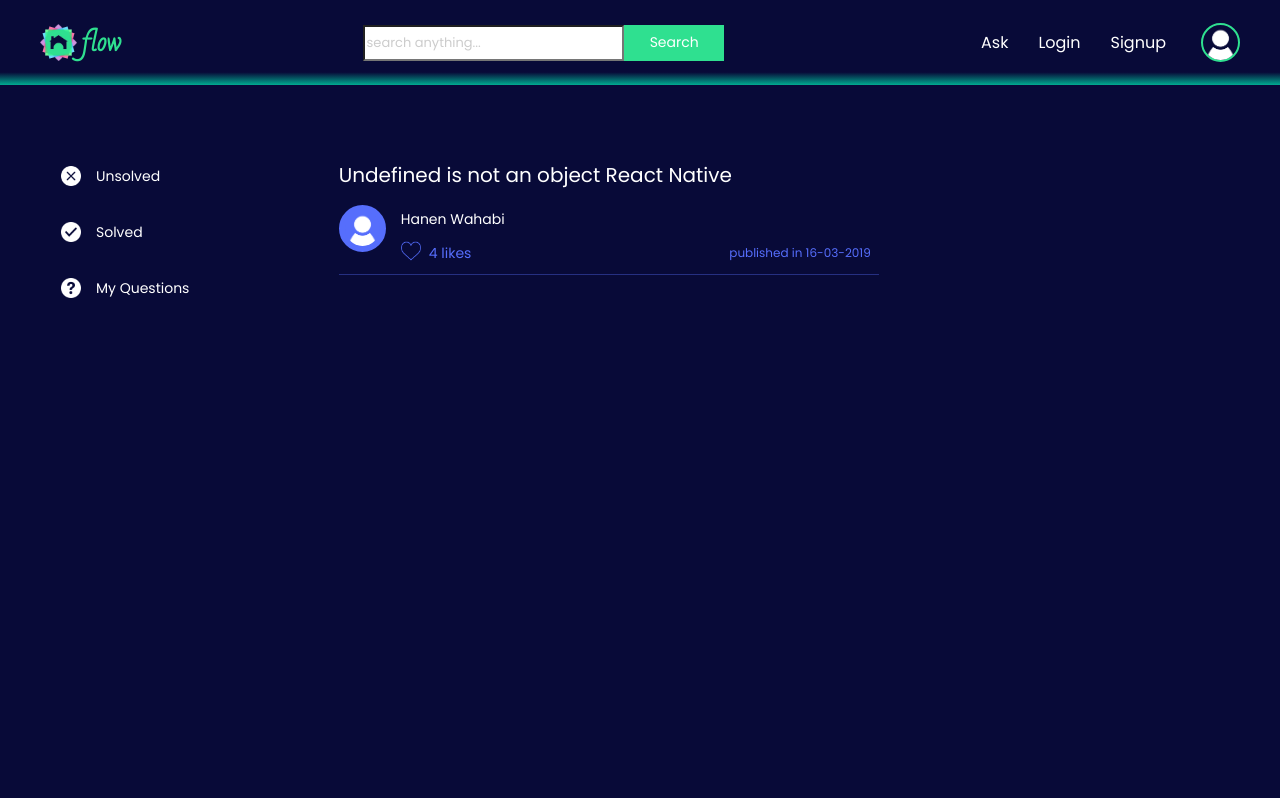
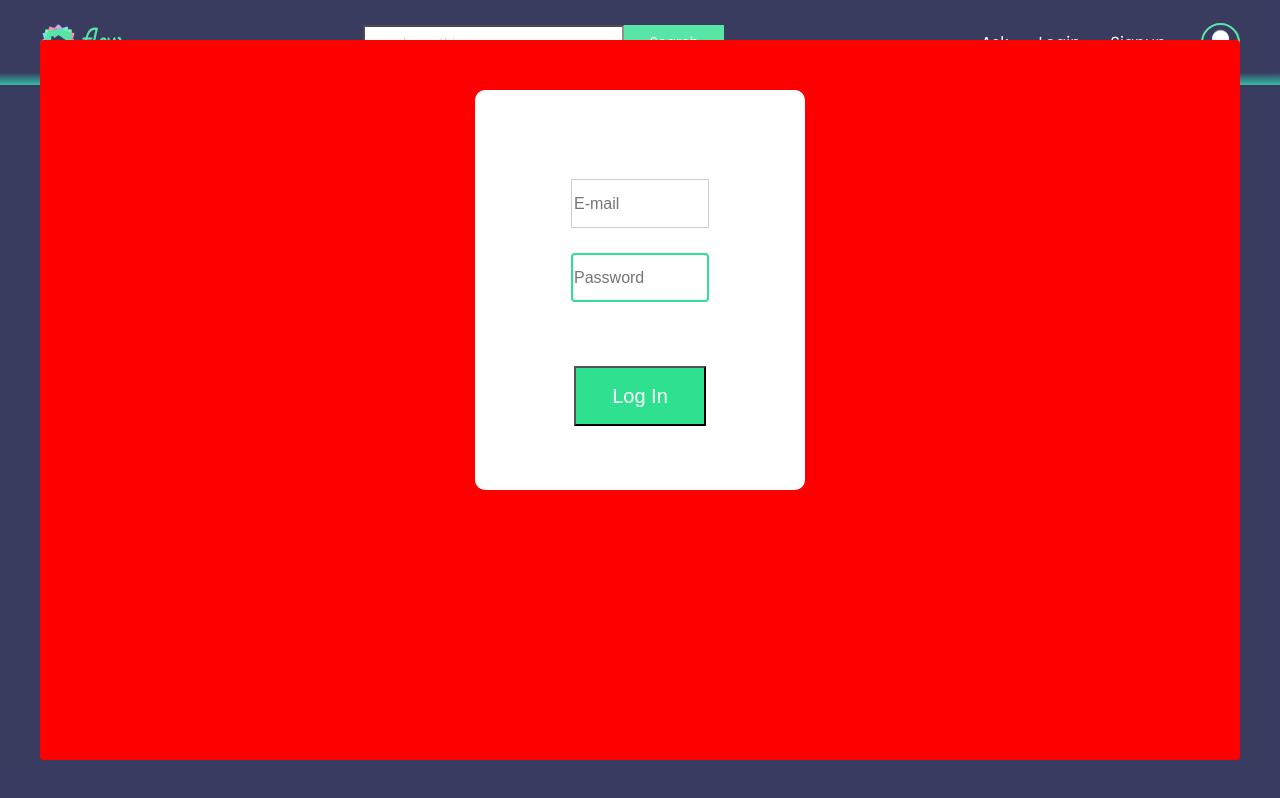
Before and after one commit to chingu-voyages/v8-chimeras-team-02, a React (Create React App) app in the folder frontend/: page / in a window 1280 px wide. Both pictures are taken after a click on the button "Login". Built offline with nearby package versions, Linux system fonts and the light colour scheme; no server answers.

Commit message:
combining login compo with backend (with bug)

```diff
--- a/frontend/package.json
+++ b/frontend/package.json
@@ -11,6 +11,7 @@
     "react": "^16.8.4",
     "react-apollo": "^2.5.2",
     "react-dom": "^16.8.4",
+    "react-modal": "^3.8.1",
     "react-router-dom": "^5.0.0",
     "react-scripts": "2.1.8"
   },
--- a/frontend/src/screens/Home.js
+++ b/frontend/src/screens/Home.js
@@ -1,35 +1,44 @@
-import React, { Component } from "react";
-import { user } from "../resources/images";
-import { blue } from "../resources/colors";
-import { SearchBar, Section, ListItem, Logo, SideList } from "../components";
-import { graphql, compose } from "react-apollo";
-import gql from "graphql-tag";
-import { Mutation } from "react-apollo";
+import React, { Component } from 'react';
+import { user } from '../resources/images';
+import { blue } from '../resources/colors';
+import { SearchBar, Section, ListItem, Logo, SideList } from '../components';
+import { graphql, compose } from 'react-apollo';
+import gql from 'graphql-tag';
+import Modal from 'react-modal';
+import Login from './Login';
 
 class Home extends Component {
 	state = {
-        name: "hanen",
-        email: "hanen@gmail.com",
-        password: "111111",
-        error: ''
-    }
+		name: '',
+		email: '',
+		password: '',
+		error: '',
+		openModal: false,
+	};
 
 	onSignup() {
 		const { name, email, password } = this.state;
-        this.props.mutate({
-            variables: { name, email, password }
+		this.props
+			.mutate({
+				variables: { name, email, password },
 			})
-            .then((data) => console.log(JSON.stringify(data)))
-            .catch((err) => console.log(err, password, email, name))
+			.then(data => console.log(JSON.stringify(data)))
+			.catch(err => console.log(err, password, email, name));
 	}
 
 	onLogin() {
 		const { email, password } = this.state;
-        this.props.mutate({
-            variables: { email, password }
+		if (email.length === 0 || password.length === 0) this.setState({ error: 'Empty fields' });
+		else this.setState({ error: '' });
+		this.props
+			.mutate({
+				variables: { email, password },
 			})
-            .then((data) => console.log(JSON.stringify(data)))
-            .catch((err) => console.log(err))
+			.then(data => {
+				this.setState({ openModal: false });
+				console.log(JSON.stringify(data));
+			})
+			.catch(error => console.log(error));
 	}
 
 	render() {
@@ -39,40 +48,62 @@ class Home extends Component {
 					<Logo />
 					<SearchBar />
 					<Section title="Ask" />
-                    <Section title="Login" onClick={() => this.onLogin()} />
+					<Section title="Login" onClick={() => this.setState({ openModal: true })} />
 					<Section title="Signup" onClick={() => this.onSignup()} />
 					<img src={user} style={avatar} alt={user} />
 				</div>
-
 
 				<div style={gridView}>
 					<SideList />
 					<div style={listview}>
 						<ListItem
-                            title={"Undefined is not an object React Native"}
-                            user={"Hanen Wahabi"}
-                            date={"16-03-2019"}
-                            likes={"4"}
+							title={'Undefined is not an object React Native'}
+							user={'Hanen Wahabi'}
+							date={'16-03-2019'}
+							likes={'4'}
 						/>
 					</div>
 				</div>
+				<Modal
+					style={{
+						overlay: {
+							backgroundColor: 'rgba(255,255,255,.2)',
+							alignItems: 'center',
+							justifyContent: 'center',
+						},
+						content: {
+							backgroundColor: 'red',
+							borderWidth: 0,
+							padding: 50,
+						},
+					}}
+					isOpen={this.state.openModal}
+					onRequestClose={() => this.setState({ openModal: false })}
+					contentLabel="Modal with image"
+				>
+					<Login
+						handleEmail={event => this.setState({ email: event.target.value })}
+						handlePassword={event => this.setState({ password: event.target.value })}
+						onClick={() => this.onLogin()}
+						error={this.state.error}
+					/>
+				</Modal>
 			</div>
 		);
 	}
 }
 
-
 const SIGNUP = gql`
-    mutation Signup($name: String!, $email:String!, $password: String!){
-        signup(name: $name, email: $email, password: $password){
+	mutation Signup($name: String!, $email: String!, $password: String!) {
+		signup(name: $name, email: $email, password: $password) {
 			_id
 		}
 	}
 `;
 
 const LOGIN = gql`
-    mutation Login($email:String!, $password: String!){
-        login(email: $email, password: $password){
+	mutation Login($email: String!, $password: String!) {
+		login(email: $email, password: $password) {
 			_id
 			name
 			email
@@ -82,36 +113,35 @@ const LOGIN = gql`
 
 export default graphql(LOGIN, SIGNUP)(Home);
 
-
 const container = {
 	backgroundColor: blue,
 };
 const header = {
-    display: "flex",
-    flexDirection: "row",
-    background: "linear-gradient(to top, #00AB90 0%, #080A38 15%, #080A38 100%)",
+	display: 'flex',
+	flexDirection: 'row',
+	background: 'linear-gradient(to top, #00AB90 0%, #080A38 15%, #080A38 100%)',
 	height: 85,
-    alignItems: "center",
+	alignItems: 'center',
 };
 
 const avatar = {
 	height: 35,
 	width: 35,
 	borderRadius: 40,
-    border: "30px solid #2FE090",
+	border: '30px solid #2FE090',
 	borderWidth: 2,
-    resizeMode: "cover",
+	resizeMode: 'cover',
 	marginRight: 40,
 	marginLeft: 20,
 };
 const listview = {
-    display: "flex",
+	display: 'flex',
 	flex: 3,
-    flexDirection: "column",
+	flexDirection: 'column',
 };
 const gridView = {
-    display: "flex",
+	display: 'flex',
 	flex: 1,
-    flexDirection: "row",
+	flexDirection: 'row',
 	marginTop: 40,
 };
--- a/frontend/src/screens/Login.js
+++ b/frontend/src/screens/Login.js
@@ -1,57 +1,78 @@
-import React, { Component } from "react";
-import { green } from "../resources/colors";
+import React, { Component } from 'react';
+import { green } from '../resources/colors';
 
 export default class Login extends Component {
-    constructor(props) {
-        super(props);
-    }
-
 	render() {
 		return (
-            <form style={container}>
-                <input style={inputs}
+			<div style={container}>
+				<form style={form}>
+					<input
+						style={inputs}
 						type="email"
 						placeholder="E-mail"
 						autoComplete="off"
 						autoFocus="on"
-                // onChange={this.handleChange}
-                // value={this.props.value}
-                ></input>
-                <input style={inputs}
+						onChange={this.props.handleEmail}
+						value={this.props.email}
+					/>
+					<input
+						style={inputs}
 						type="password"
 						placeholder="Password"
 						autoComplete="off"
 						autoFocus="on"
-                // onChange={this.props.handleChange}
-                // value={this.props.value}
-                ></input>
-                <input style={button}
-                    type="submit"
-                    value="Log In"
-                ></input>
+						onChange={this.props.handlePassword}
+						value={this.props.password}
+					/>
+					<h3 style={error}>{this.props.error}</h3>
+					<input style={button} type="submit" value="Log In" onClick={this.props.onClick} />
 				</form>
+			</div>
 		);
 	}
 }
-
 const container = {
-    backgroundColor: "white"
+	display: 'flex',
+	flex: 1,
+	backgroundColor: 'transparent',
+	alignItems: 'center',
+	justifyContent: 'center',
+};
+const form = {
+	display: 'flex',
+	flexDirection: 'column',
+	backgroundColor: 'white',
+	alignItems: 'center',
+	justifyContent: 'center',
+	width: '30%',
+	height: 400,
+	borderRadius: 10,
 };
 
 const inputs = {
-    display: "flex",
-    flexDirection: "row",
-    border: "1px solid green",
-    background: "white",
-    height: 85,
-    alignItems: "left",
+	border: '1px solid #ccc',
+	background: 'white',
+	height: 45,
+	width: '40%',
+	alignItems: 'left',
+	marginTop: 25,
+	fontSize: 16,
+	outlineColor: green,
 };
 
 const button = {
-    display: "flex",
-    flexDirection: "row",
-    background: "green",
-    color: "white";
-    height: 85,
-    alignItems: "center",
+	background: green,
+	color: 'white',
+	height: 60,
+	width: '40%',
+	alignItems: 'center',
+	marginTop: 25,
+	fontSize: 20,
 };
+
+const error = {
+	color: 'red',
+	fontSize: 14,
+	marginTop: 25,
+	textAlign: 'center',
+};
```
Also changed, not shown: frontend/src/components/Router.js (+6 -7 lines), 1 other file (tests, documents, lock files or other folders). Lines whose indentation alone changed are shown as unchanged.
